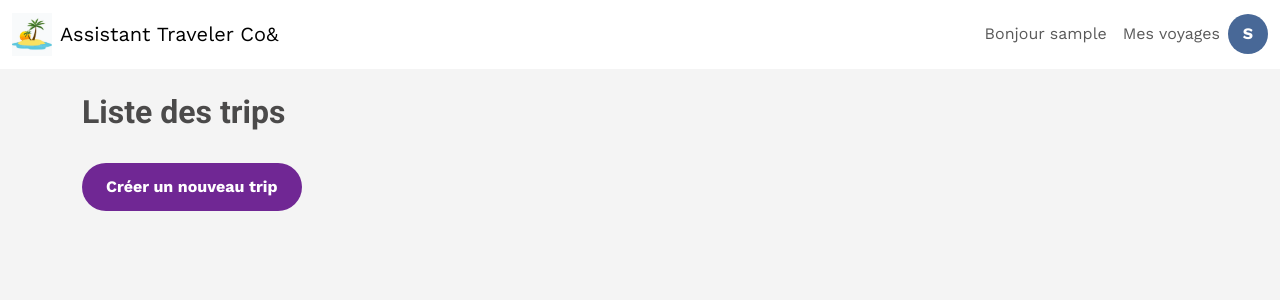
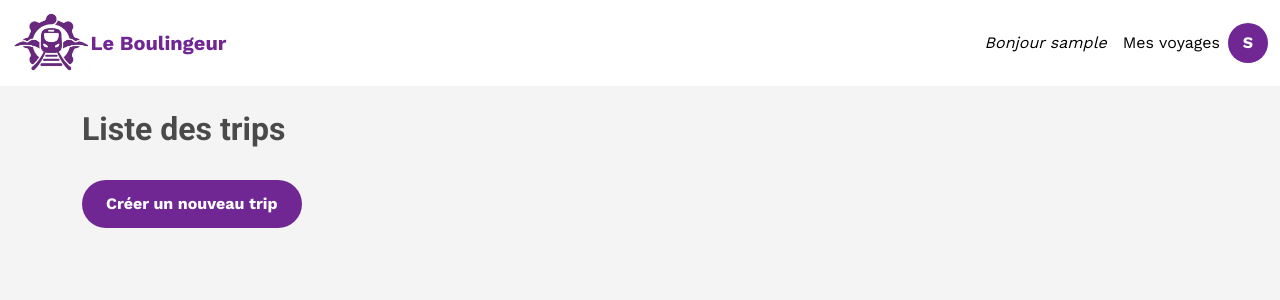
Before and after one commit to mickael-annequin/travel_assistant, a Rails app: page /trips in a window 1280 px wide. Shown: the top 300 px of the page. Run offline with Rails 7, Linux system fonts and the light colour scheme; the visitor is signed in with stand-in values (Sample User, id 1); data that the repository does not hold is empty; style sheets or scripts are compiled from the project's sources; some libraries are stand-ins or nearby versions.

Commit message:
navbarre et logo

```diff
--- a/app/assets/stylesheets/components/_navbar.scss
+++ b/app/assets/stylesheets/components/_navbar.scss
@@ -15,7 +15,7 @@
   width: 40px;
   height: 40px;
   border-radius: 50%;
-  background: #486897;
+  background: #702794;;
   color: white;
   display: inline-flex;
   align-items: center;
--- a/app/views/shared/_navbar.html.erb
+++ b/app/views/shared/_navbar.html.erb
@@ -1,8 +1,8 @@
 <nav class="navbar navbar-expand-sm navbar-light navbar-lewagon">
   <div class="container-fluid">
-    <%= link_to "/", class: "navbar-brand d-flex align-items-center gap-2" do %>
-      <%= image_tag "logo_island.png", alt: "logo Islang" %>
-      <span>Assistant Traveler Co&</span>
+    <%= link_to "/", class: "navbar-brand d-flex align-items-center gap-0" do %>
+      <%= image_tag "Logo_violet.jpg", alt: "logo Islang", style: "height: 60px; width: auto;" %>
+      <span Style="color: #702794; font-weight: bold;">Le Boulingeur</span>
     <% end %>
 
     <button class="navbar-toggler" type="button" data-bs-toggle="collapse" data-bs-target="#navbarSupportedContent" aria-controls="navbarSupportedContent" aria-expanded="false" aria-label="Toggle navigation">
@@ -12,9 +12,9 @@
     <div class="collapse navbar-collapse" id="navbarSupportedContent">
       <ul class="navbar-nav me-auto">
         <% if user_signed_in? %>
-          <span class="nav-link"> Bonjour <%= current_user.username %> </span>
+          <span class="nav-link" style="color: black; font-style: italic;"> Bonjour <%= current_user.username %> </span>
           <li class="nav-item active">
-            <%= link_to "Mes voyages", trips_path, class: "nav-link" %>
+            <%= link_to "Mes voyages", trips_path, class: "nav-link text-black" %>
             <%# link_to "Home Initial", "#", class: "nav-link" %>
           </li>
           <li class="nav-item">
@@ -31,7 +31,7 @@
           </li>
         <% else %>
           <li class="nav-item">
-            <%= link_to "Login", new_user_session_path, class: "nav-link" %>
+            <%= link_to "Login", new_user_session_path, class: "nav-link text-black fw-bold" %>
           </li>
         <% end %>
       </ul>
```
Also changed, not shown: app/assets/images/Lisbon.jpg (deleted), app/assets/images/Logo_violet.jpg (added), app/assets/images/sydney.jpg (deleted), 4 other files.
